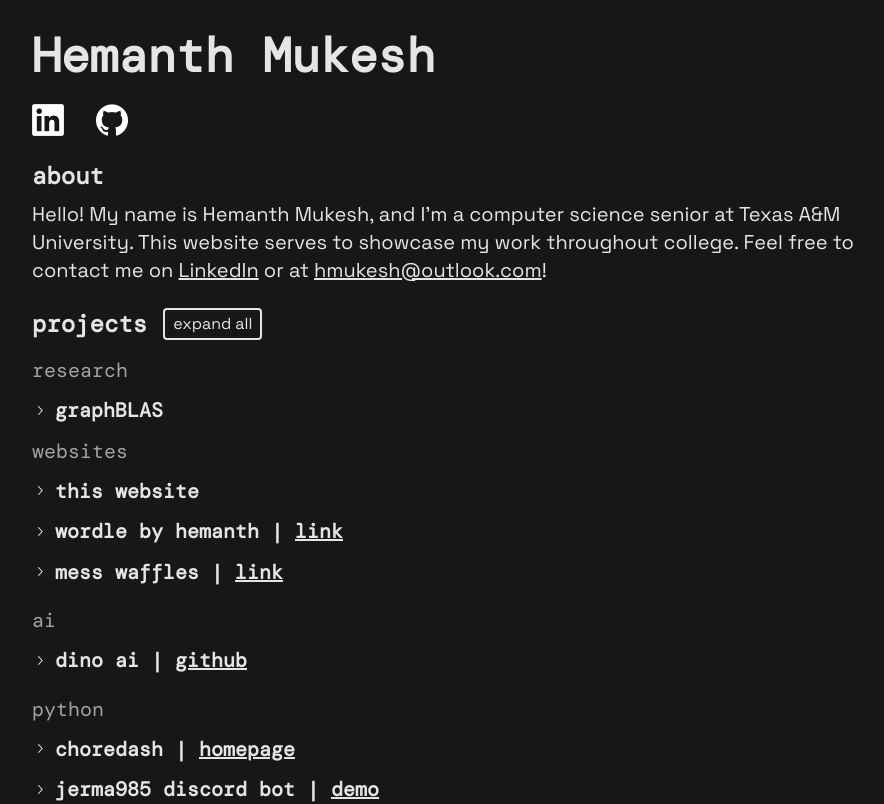
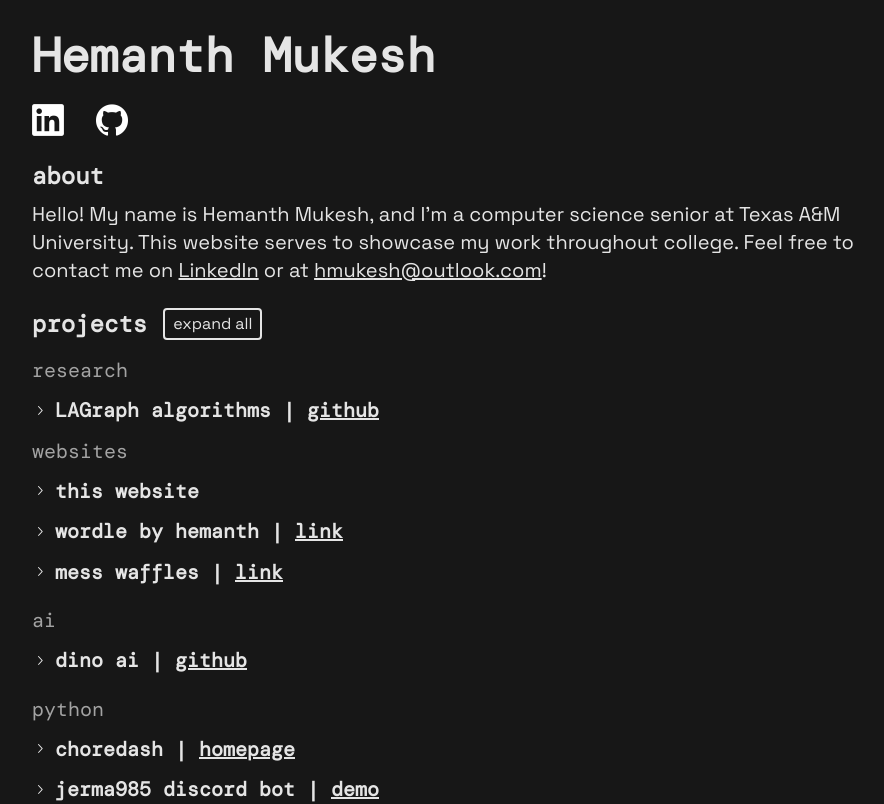
Before and after one commit to hmukesh5/hmukesh5.github.io, a React (Vite) app: page / in a window 1280 px wide. Shown: the top 804 px of the page, without its empty margins (184-1068 px from the left). Built offline with nearby package versions, Linux system fonts and the light colour scheme; no server answers.

Commit message:
updated research section

```diff
--- a/src/App.tsx
+++ b/src/App.tsx
@@ -205,13 +205,13 @@ function App() {
     const research = [
         {
             value: "graphblas",
-            title: <>graphBLAS</>,
-            link: <></>,
+            title: <>LAGraph algorithms | </>,
+            link: <a href="http://github.com/hmukesh5/LAGraph-coloring/" target="_blank" className={`underline ${darkmodeSwitcher}`}>github</a>,
             content: <>
                 Currently, I'm doing research at Texas A&M in {lagraphlink}, which is a library of user-friendly graph algorithms built on top of {suitesparselink}, which is a C implementation of {graphblaslink}, which is a standard that defines a set of sparse matrix operations.
                 Go ahead and re-read that.
-                These matrix operations, when performed on adjacency matrices, can be a parallel approach to computing graph algorithms.
-                I am developing an algorithm in LAGraph for graph coloring, where a graph is colored such that no 2 nodes share the same color.
+                These matrix operations, when performed on adjacency matrices, is a parallel approach to computing graph algorithms.
+                I am developing an algorithm in LAGraph for graph coloring (where a graph is colored such that no 2 nodes share the same color), to see if there are any performance gains over other coloring algorithms.
                 This research is being done through the {urslink} (2024-2025 cohort), and a paper and presentation will be available in spring 2025.
                 <div className="h-2" />
                 <span className="italic">{lagraphlink} | {suitesparselink}</span>
```
